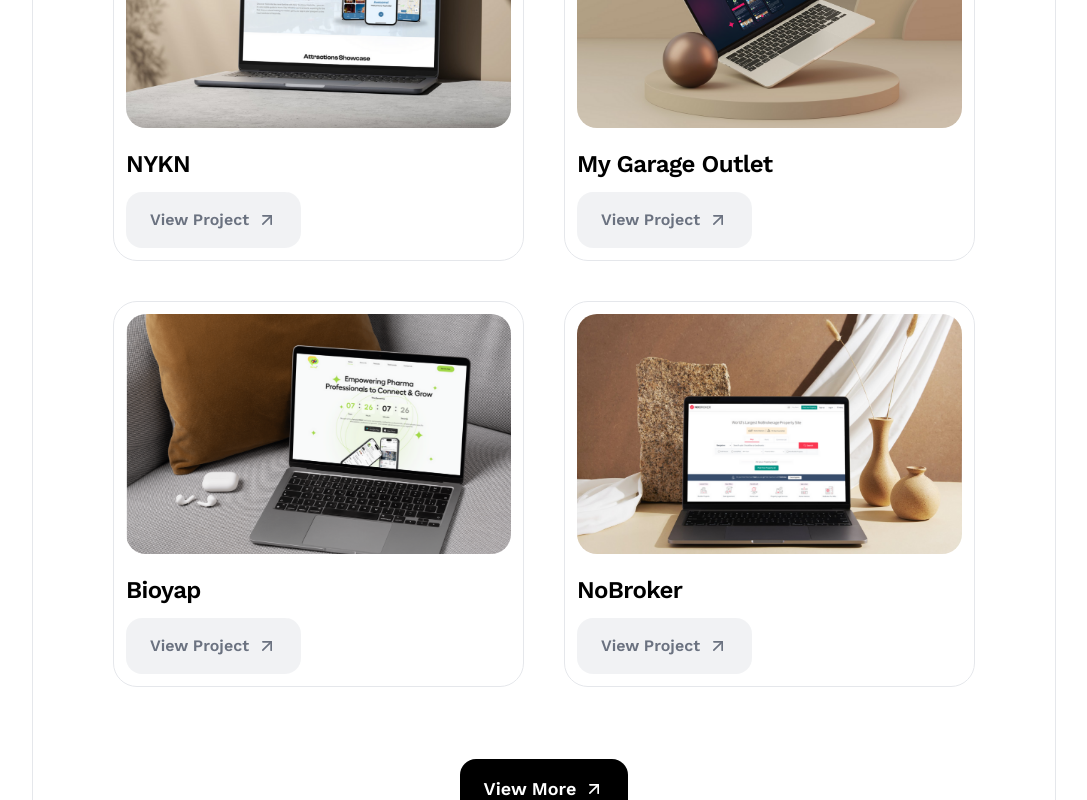
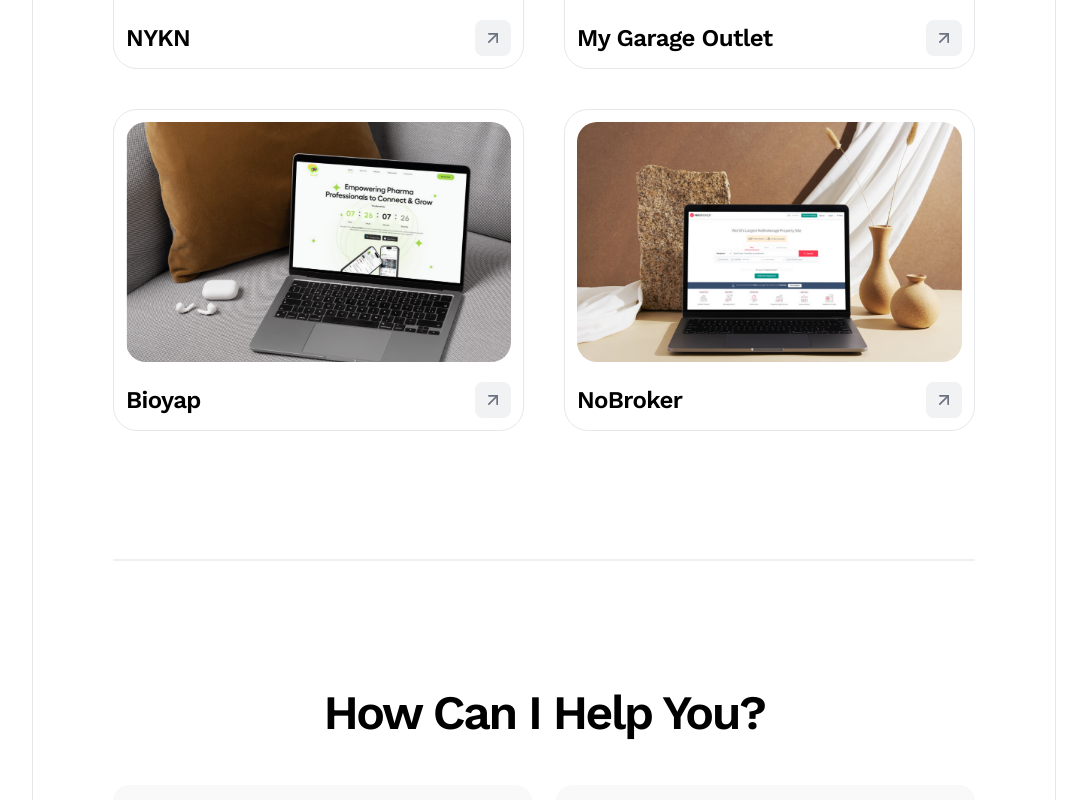
Before and after one commit to ShoaibMuhammad786/full_stack_developer_portfolio, a Next.js app: page / in a window 1280 px wide. Shown: the part 3360-4160 px from the top of the page, without its empty margins (96-1183 px from the left). Built offline with nearby package versions, Linux system fonts and the light colour scheme.

Commit message:
completed the portfolio

```diff
--- a/components/common/ProjectCard.jsx
+++ b/components/common/ProjectCard.jsx
@@ -17,21 +17,21 @@
           className="lg:h-[240px] xl:h-[320px] 2xl:h-[380px] max-h-[380px] object-cover rounded-[20px]"
         />
 
-        <div className="w-full pt-5 space-y-3">
+        <div className="w-full pt-5 flex items-center justify-between gap-2">
           <h3 className="text-xl md:text-2xl lg:text-2xl font-semibold leading-none tracking-tight">
             <strong className="font-semibold">{project?.title}</strong>
           </h3>
-          {project?.description && (
+          {/* {project?.description && (
             <p className="main-description text-start text-lg leading-[1.3] secondary-text z-10 tracking-tight">
               <strong className="font-normal">{project?.description}</strong>
             </p>
-          )}
+          )} */}
           <Link
             href={project?.url ? project?.url : `/`}
             aria-label="Project link"
-            className="bg-gray-300/30 text-gray-500 text-base lg:text-base px-6 py-4 rounded-2xl font-semibold inline-flex items-center gap-2 mt-2 hover:bg-black hover:text-white transition-all duration-300"
+            className="bg-gray-300/30 text-gray-500 text-base lg:text-base px-2 py-2 rounded-lg font-semibold inline-flex items-center  hover:bg-black hover:text-white transition-all duration-300"
           >
-            View Project <FiArrowUpRight className="text-xl" />
+            <FiArrowUpRight className="text-xl" />
           </Link>
         </div>
       </div>
--- a/components/home/HomePage.jsx
+++ b/components/home/HomePage.jsx
@@ -49,8 +49,9 @@
       <Experience />
       <Border />
       <PorftolioProjects />
+      <Border />
       <Services />
-      {/* <Border /> */}
+      <Border />
       <Testimonials />
       <Border />
       <Contact />
--- a/components/home/PorftolioProjects.jsx
+++ b/components/home/PorftolioProjects.jsx
@@ -24,7 +24,7 @@
 
       </div>
 
-      <AnimatedText>
+      {/* <AnimatedText>
         <div className="w-full flex justify-center mt-16">
           <button
             type="button"
@@ -33,7 +33,7 @@
             View More <FiArrowUpRight className="text-xl" />
           </button>
         </div>
-      </AnimatedText>
+      </AnimatedText> */}
     </section>
   );
 };
```
